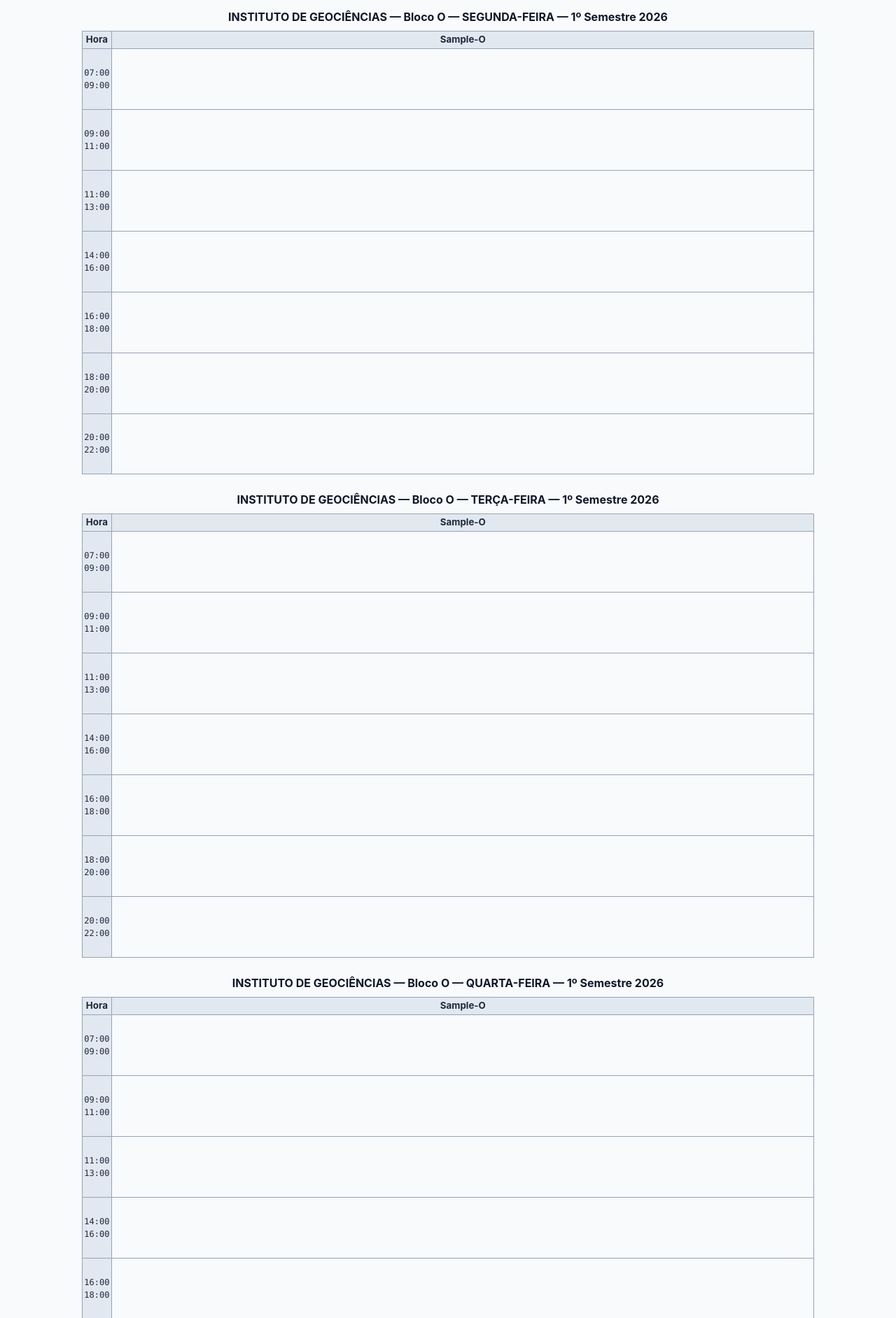
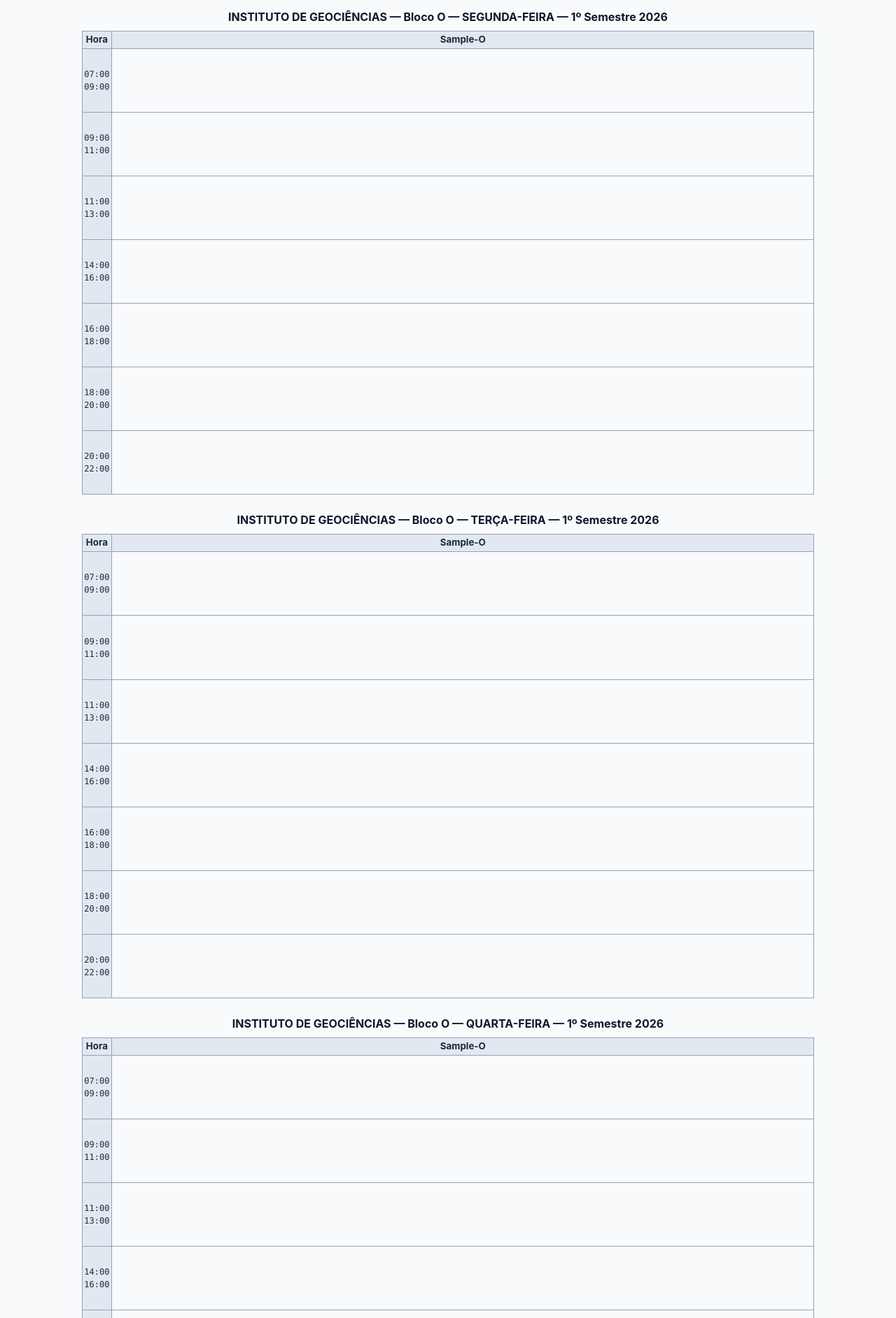
Before and after one commit to pjfernandes/gestao-salas, a Django app: page /imprimir/ in a window 1280 px wide. Shown: the part 48-1932 px from the top of the page at 70% size. Run offline with Django 4.2, Linux system fonts and the light colour scheme; a user stored in the database is signed in; tables that the repository leaves empty hold one stand-in row (values such as "Sample post"); some libraries are stand-ins or nearby versions.

Commit message:
mudanças no imprimir.html

```diff
--- a/alocacao/templates/alocacao/imprimir.html
+++ b/alocacao/templates/alocacao/imprimir.html
@@ -66,29 +66,58 @@
     margin-left: auto;
     margin-right: auto;
   }
-
-  /* Altura MÍNIMA uniforme das linhas (7 faixas x 2,3cm = 16,1cm).
-     Linhas com muito conteúdo podem crescer além — nada é cortado. */
-  .quadro-tabela tbody tr {
-    height: 2.3cm;
-  }
 </style>
 
 <script>
-  // Auto-ajuste: cada quadro recebe a MAIOR fonte que cabe numa página.
-  // Começa em 10pt e reduz 0,5pt por vez até a tabela caber na altura útil
-  // (A4 paisagem: ~19cm úteis, menos título => ~17,6cm para a tabela).
+  // ---------------------------------------------------------------------
+  // Ajuste automático de cada quadro para caber em UMA página A4 paisagem.
+  //   1) acha a maior fonte em que o quadro inteiro cabe;
+  //   2) distribui a altura que sobrou igualmente entre as linhas,
+  //      formando uma grade uniforme que preenche a página.
+  // ---------------------------------------------------------------------
+  function pxPorCm() {
+    const d = document.createElement('div');
+    d.style.cssText = 'height:10cm;position:absolute;visibility:hidden;top:-9999px';
+    document.body.appendChild(d);
+    const px = d.offsetHeight / 10;
+    d.remove();
+    return px || (96 / 2.54);
+  }
+
   function ajustarQuadros() {
-    const LIMITE_PX = 17.6 * 96 / 2.54;   // cm -> px CSS (96dpi)
-    document.querySelectorAll('.quadro-tabela').forEach(tb => {
+    const CM = pxPorCm();
+    const UTIL = 18.4 * CM;   // 21cm - 2cm de margem, menos folga de segurança
+
+    document.querySelectorAll('.quadro-print').forEach(sec => {
+      const tb = sec.querySelector('.quadro-tabela');
+      if (!tb) return;
+      const linhas = tb.querySelectorAll('tbody tr');
+      if (!linhas.length) return;
+
+      // (0) estado limpo: sem alturas impostas
+      linhas.forEach(tr => { tr.style.height = ''; });
+
+      // (1) maior fonte em que a SECTION inteira (título + tabela) cabe
       let f = 10;
       tb.style.fontSize = f + 'pt';
-      while (f > 5 && tb.offsetHeight > LIMITE_PX) {
+      while (f > 4.5 && sec.offsetHeight > UTIL) {
         f -= 0.5;
         tb.style.fontSize = f + 'pt';
       }
+
+      // (2) distribui a sobra: cada linha recebe no mínimo a cota uniforme
+      const sobra = UTIL - sec.offsetHeight;
+      if (sobra > 0) {
+        const cota = (tb.querySelector('tbody').offsetHeight + sobra) / linhas.length;
+        linhas.forEach(tr => { tr.style.height = cota + 'px'; });
+        // se a distribuição estourou (linha cheia cresceu), desfaz
+        if (sec.offsetHeight > UTIL) {
+          linhas.forEach(tr => { tr.style.height = ''; });
+        }
+      }
     });
   }
+
   window.addEventListener('load', ajustarQuadros);
   window.addEventListener('beforeprint', ajustarQuadros);
 </script>
```
